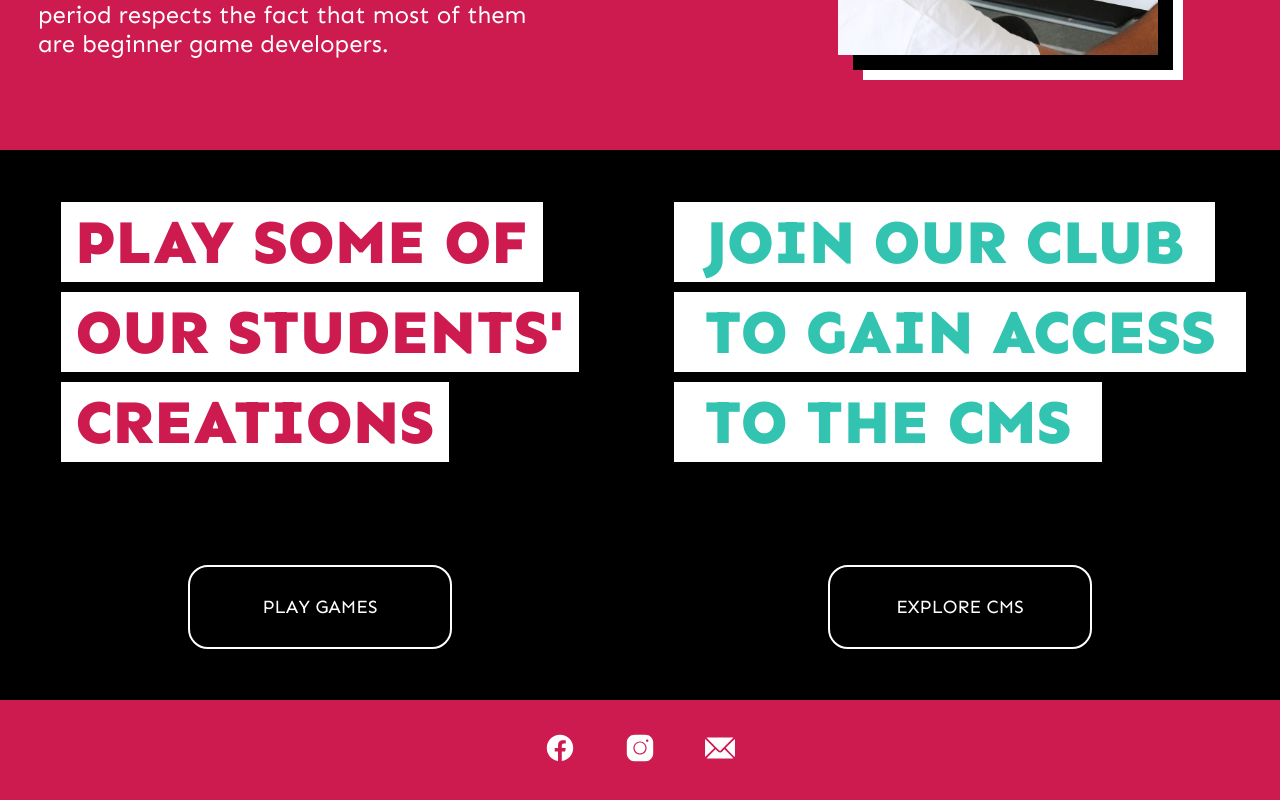
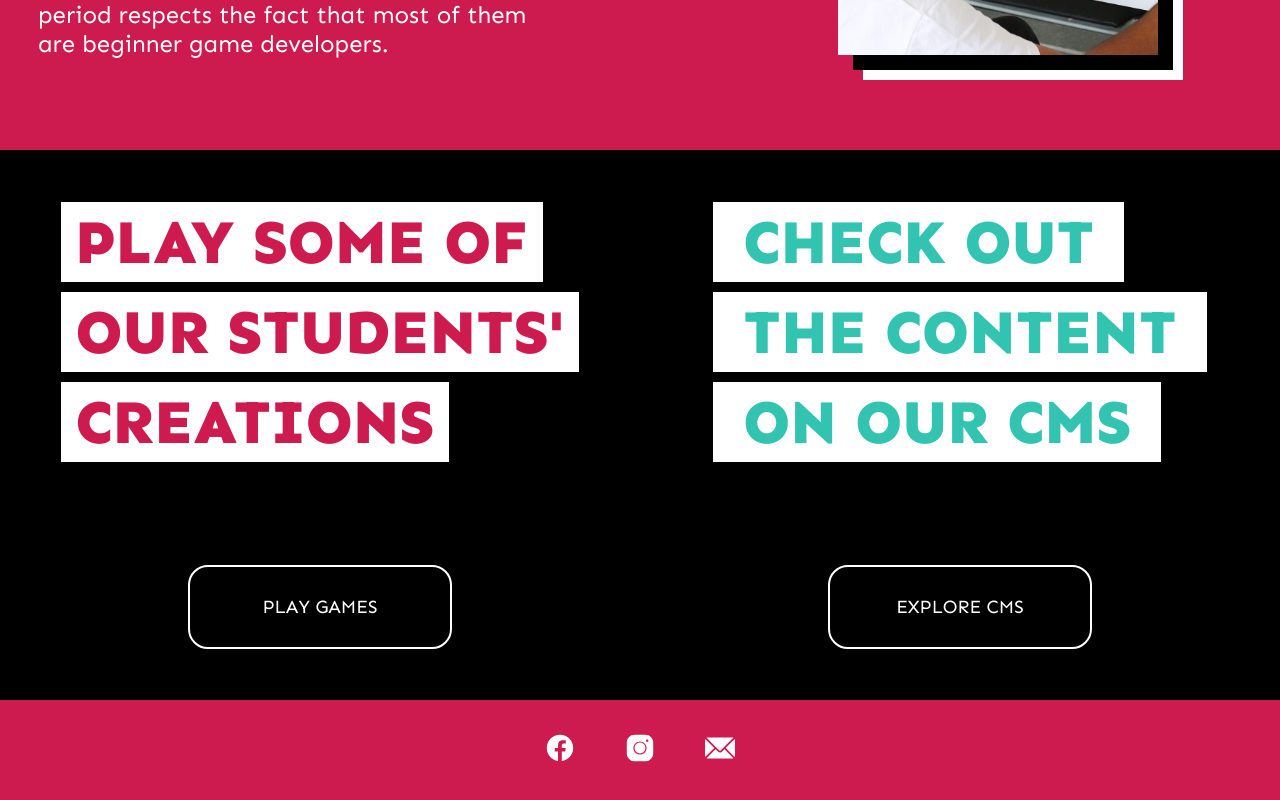
Before and after one commit to 0J33/VGS-Frontend, a React (Create React App) app: page / in a window 1280 px wide. Shown: the part 3558-4358 px from the top of the page. Built offline with nearby package versions, Linux system fonts and the light colour scheme; no server answers.

Commit message:
fix styling

```diff
--- a/src/pages/HomePage.js
+++ b/src/pages/HomePage.js
@@ -234,15 +234,15 @@ export default function HomePage() {
                                     <div className="mentor-images-wrapper">
                                         <div className="single-mentor-image-wrapper">
                                             <h1 className="mentor-name">Mariam Tamer</h1>
-                                            <img src="/mentors-images/gad/MariamTamer.jpg" className="mentor-image-mobile" />
+                                            <img src="/mentors-images/gad/MariamTamer.jpg" className="mentor-image" />
                                         </div>
                                         <div className="single-mentor-image-wrapper">
                                             <h1 className="mentor-name">Nada Tamer</h1>
-                                            <img src="/mentors-images/gad/NadaTamer.jpg" className="mentor-image-mobile" />
+                                            <img src="/mentors-images/gad/NadaTamer.jpg" className="mentor-image" />
                                         </div>
                                         <div className="single-mentor-image-wrapper">
                                             <h1 className="mentor-name">Yara El Tantawy</h1>
-                                            <img src="/mentors-images/gad/YaraElTantawy.jpg" className="mentor-image-mobile" />
+                                            <img src="/mentors-images/gad/YaraElTantawy.jpg" className="mentor-image" />
                                         </div>
                                     </div>
                                     <div className="mentor-images-wrapper-mobile">
@@ -347,17 +347,17 @@ export default function HomePage() {
                     <div style={{display:"flex", flexDirection:"column", alignItems:"flex-start", justifyContent:"center", gap:"10px", padding:"0px"}}>
                         <div style={{backgroundColor:"white", height:"80px", display:"flex", justifyContent:"center", alignItems:"center", padding:"0px 15px"}}>
                             <h1 className="footer-text" style={{color:"#33C4B1"}}>
-                                JOIN OUR CLUB
+                                CHECK OUT
                             </h1>
                         </div>
                         <div style={{backgroundColor:"white", display:"flex", height: "80px", justifyContent:"center", alignItems:"center", padding:"0px 15px"}}>
                             <h1 className="footer-text" style={{color:"#33C4B1"}}>
-                                TO GAIN ACCESS
+                                THE CONTENT
                             </h1>
                         </div>
                         <div style={{backgroundColor:"white", display:"flex", height:"80px", justifyContent:"center", alignItems:"center", padding:"0px 15px"}}>
                             <h1 className="footer-text" style={{color:"#33C4B1"}}>
-                                TO THE CMS
+                                ON OUR CMS
                             </h1>
                         </div>
                     </div>
```
